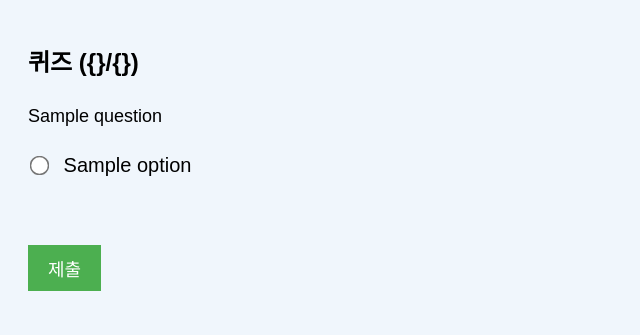
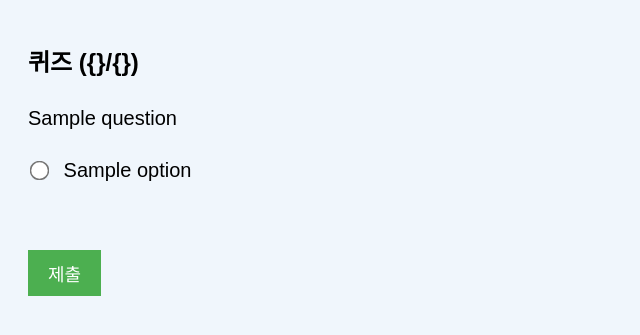
Before and after one commit to Parkdonghae/disaster_quiz_app, a Flask app: template templates/quiz.html in a window 1280 px wide. Shown: the top 335 px of the page, without its empty margins (0-640 px from the left). Run offline with Flask 2, Linux system fonts and the light colour scheme; the template is opened without the code that fills it: most values are stand-ins (such as "Sample title", 1, 10 or a date in 2020).

Commit message:
문제 글자 사이즈 조정

```diff
--- a/templates/quiz.html
+++ b/templates/quiz.html
@@ -18,6 +18,9 @@
       font-size: 24px;
       text-align: left;
       margin-bottom: 20px;
+    }
+    P {
+       font-size: 20px;
     }
     label {
       display: block;
```
